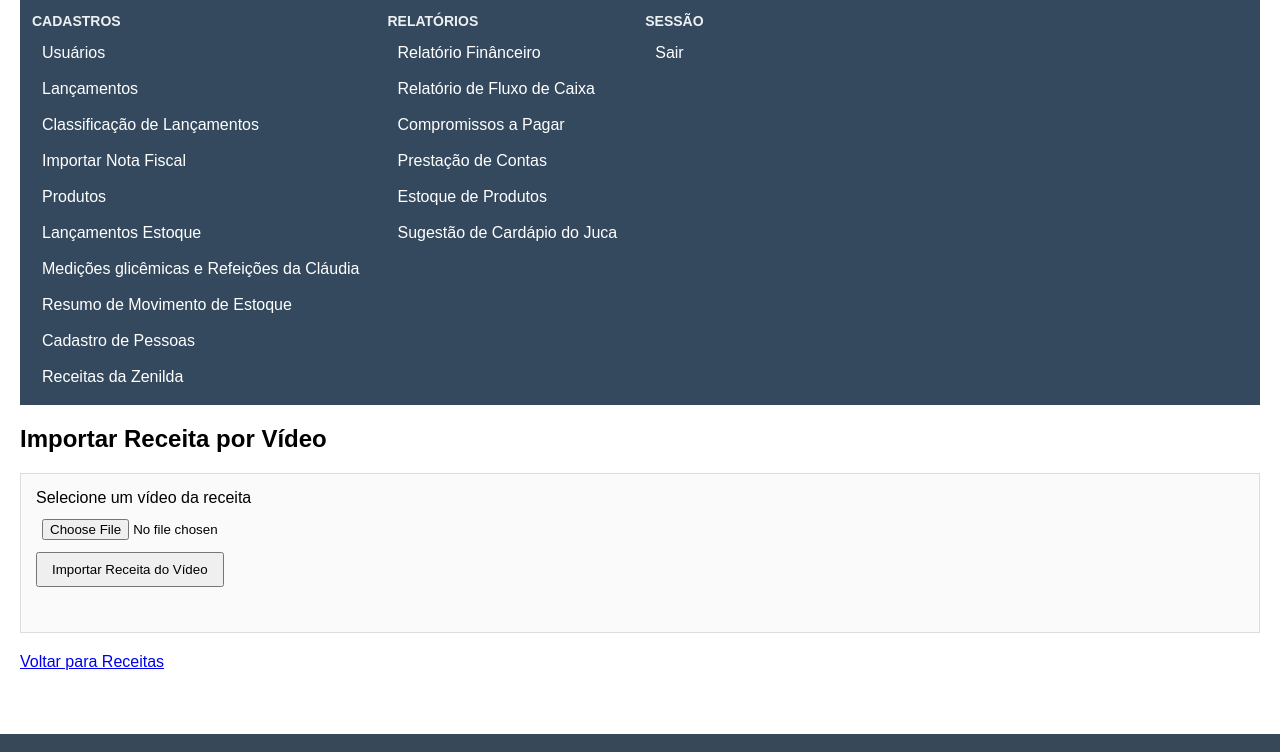
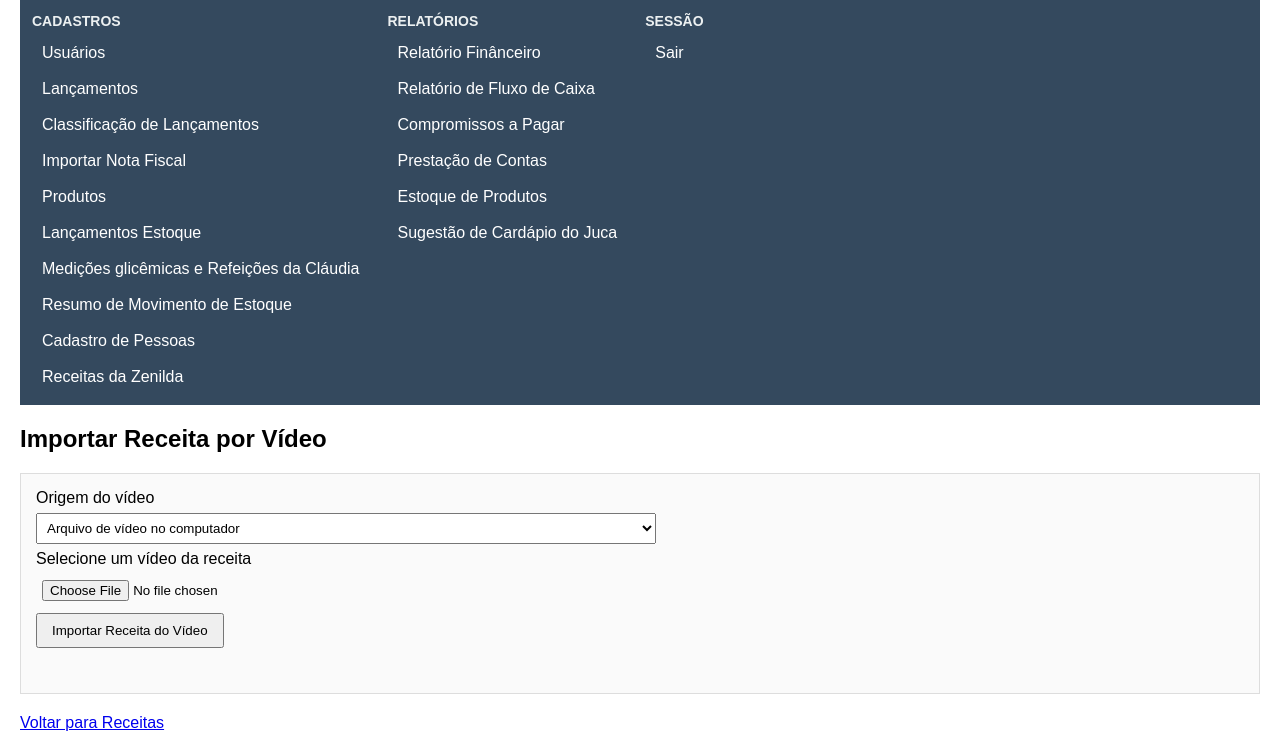
Before and after one commit to williamjr0206/contas, a PHP site: page /cristaos/cadastros/receitas_video_teste.php in a window 1280 px wide. Shown: the part 66-818 px from the top of the page. Run offline with PHP 8.4, Linux system fonts and the light colour scheme; the visitor is signed in with stand-in values (Sample User, id 1).

Commit message:
Atualização.

```diff
--- a/cadastros/receitas_video_teste.php
+++ b/cadastros/receitas_video_teste.php
@@ -16,6 +16,24 @@ if (file_exists($openaiPath)) {
 
 $mensagem = '';
 $transcricao = '';
+
+function localizarYtDlp()
+{
+    $possiveis = [
+        'C:\\Users\\William\\AppData\\Local\\Microsoft\\WinGet\\Links\\yt-dlp.exe',
+        getenv('LOCALAPPDATA') . '\\Microsoft\\WinGet\\Links\\yt-dlp.exe',
+        'C:\\yt-dlp\\yt-dlp.exe'
+    ];
+
+    foreach ($possiveis as $caminho) {
+        if ($caminho && file_exists($caminho)) {
+            return $caminho;
+        }
+    }
+
+    return null;
+}
+
 
 function localizarFFmpeg()
 {
@@ -271,21 +289,50 @@ function gravarReceitaNoBanco($pdo, $dados, $transcricao)
 if ($_SERVER['REQUEST_METHOD'] === 'POST') {
 
     try {
+        $origem_video = $_POST['origem_video'] ?? 'arquivo';
+
         $ffmpeg = localizarFFmpeg();
 
         if (!$ffmpeg) {
             throw new Exception('FFmpeg não encontrado pelo PHP/XAMPP.');
         }
 
+if ($origem_video === 'arquivo') {
+
     if (!isset($_FILES['video_receita']) || $_FILES['video_receita']['error'] !== UPLOAD_ERR_OK) {
         throw new Exception('Erro ao enviar o vídeo.');
     }
 
+} elseif ($origem_video === 'youtube') {
+
+    $link_youtube = trim($_POST['link_youtube'] ?? '');
+
+    if ($link_youtube === '') {
+        throw new Exception('Informe o link do YouTube.');
+    }
+
+} elseif ($origem_video === 'facebook' || $origem_video === 'instagram') {
+
+    throw new Exception('Importação por Facebook e Instagram ainda será implementada. Por enquanto use arquivo de vídeo ou YouTube.');
+
+} else {
+    throw new Exception('Origem do vídeo inválida.');
+}
         $pastaTemp = __DIR__ . '/../uploads/temp_receitas/';
 
         if (!is_dir($pastaTemp)) {
             mkdir($pastaTemp, 0777, true);
         }
+
+$baseNome = 'receita_video_' . date('YmdHis') . '_' . rand(1000, 9999);
+$videoPath = $pastaTemp . $baseNome . '.mp4';
+$audioPath = $pastaTemp . $baseNome . '.mp3';
+
+if (file_exists($audioPath)) {
+    unlink($audioPath);
+}
+
+if ($origem_video === 'arquivo') {
 
     $extensao = strtolower(pathinfo($_FILES['video_receita']['name'], PATHINFO_EXTENSION));
     $permitidas = ['mp4', 'mov', 'webm', 'mkv'];
@@ -294,17 +341,34 @@ if ($_SERVER['REQUEST_METHOD'] === 'POST') {
         throw new Exception('Formato não permitido. Use MP4, MOV, WEBM ou MKV.');
     }
 
-        $baseNome = 'receita_video_' . date('YmdHis') . '_' . rand(1000, 9999);
     $videoPath = $pastaTemp . $baseNome . '.' . $extensao;
-        $audioPath = $pastaTemp . $baseNome . '.mp3';
-        if (file_exists($audioPath)) {
-            unlink($audioPath);
-        }
 
     if (!move_uploaded_file($_FILES['video_receita']['tmp_name'], $videoPath)) {
         throw new Exception('Não foi possível salvar o vídeo temporário.');
     }
 
+} elseif ($origem_video === 'youtube') {
+
+    $ytDlp = localizarYtDlp();
+
+    if (!$ytDlp) {
+        throw new Exception('yt-dlp não encontrado pelo PHP/XAMPP.');
+    }
+
+    $link_youtube = trim($_POST['link_youtube'] ?? '');
+
+    $comandoYt = escapeshellarg($ytDlp) .
+        ' -f "bv*[height<=720]+ba/b[height<=720]/b" ' .
+        ' --merge-output-format mp4 ' .
+        ' -o ' . escapeshellarg($videoPath) . ' ' .
+        escapeshellarg($link_youtube) . ' 2>&1';
+
+    exec($comandoYt, $saidaYt, $codigoYt);
+
+    if ($codigoYt !== 0 || !file_exists($videoPath)) {
+        throw new Exception('Erro ao baixar vídeo do YouTube com yt-dlp:<br><pre>' . htmlspecialchars(implode("\n", $saidaYt)) . '</pre>');
+    }
+}
         $comando = escapeshellarg($ffmpeg) .
                    ' -y -i ' . escapeshellarg($videoPath) .
                    ' -vn -acodec libmp3lame -ar 44100 -ac 2 -b:a 128k ' .
@@ -347,7 +411,7 @@ if ($_SERVER['REQUEST_METHOD'] === 'POST') {
 <style>
 body { font-family: Arial; margin: 20px; }
 form { margin-bottom: 30px; }
-input, textarea { margin: 6px 0; padding: 6px; width: 620px; display: block; max-width: 100%; }
+input, textarea, select { margin: 6px 0; padding: 6px; width: 620px; display: block; max-width: 100%; }
 textarea { height: 260px; }
 button { padding: 8px 14px; cursor: pointer; }
 .box { border: 1px solid #ddd; padding: 15px; background: #fafafa; margin-bottom: 20px; }
@@ -361,8 +425,32 @@ button { padding: 8px 14px; cursor: pointer; }
 
 <div class="box">
     <form method="post" enctype="multipart/form-data">
+
+        <label>Origem do vídeo</label>
+        <select name="origem_video" id="origem_video" required>
+            <option value="arquivo">Arquivo de vídeo no computador</option>
+            <option value="youtube">Link do YouTube</option>
+            <option value="facebook">Link do Facebook</option>
+            <option value="instagram">Link do Instagram</option>
+        </select>
+
+        <div id="campo_arquivo">
             <label>Selecione um vídeo da receita</label>
-        <input type="file" name="video_receita" accept="video/mp4,video/quicktime,video/webm,video/x-matroska" required>
+            <input
+                type="file"
+                name="video_receita"
+                accept="video/mp4,video/quicktime,video/webm,video/x-matroska"
+            >
+        </div>
+
+        <div id="campo_youtube" style="display:none;">
+            <label>Link do YouTube</label>
+            <input
+                type="url"
+                name="link_youtube"
+                placeholder="Cole aqui o link do vídeo do YouTube"
+            >
+        </div>
 
         <button type="submit">Importar Receita do Vídeo</button>
     </form>
@@ -378,6 +466,14 @@ button { padding: 8px 14px; cursor: pointer; }
     <a href="receitas.php">Voltar para Receitas</a>
 </p>
 
+<script>
+document.getElementById('origem_video').addEventListener('change', function () {
+    const origem = this.value;
+
+    document.getElementById('campo_arquivo').style.display = origem === 'arquivo' ? 'block' : 'none';
+    document.getElementById('campo_youtube').style.display = origem === 'youtube' ? 'block' : 'none';
+});
+</script>
 </body>
 </html>
 
```
Lines whose indentation alone changed are shown as unchanged.
